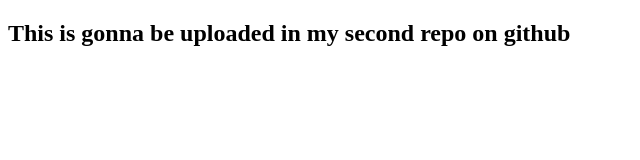
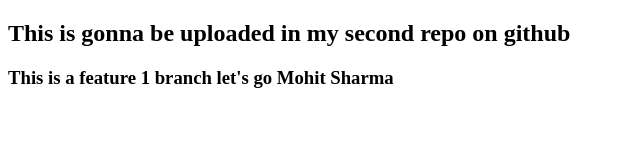
Before and after one commit to MohitSharmajiii/local-repo, a plain HTML site: page index.html in a window 1280 px wide. Shown: the whole page, without its empty margins (0-640 px from the left). Drawn offline with Linux system fonts and the light colour scheme.

Commit message:
add branch

```diff
--- a/index.html
+++ b/index.html
@@ -7,5 +7,6 @@
 </head>
 <body>
     <h2>This is gonna be uploaded in my second repo on github</h2>
+    <h3>This is a feature 1 branch let's go Mohit Sharma</h3>
 </body>
 </html>
```
